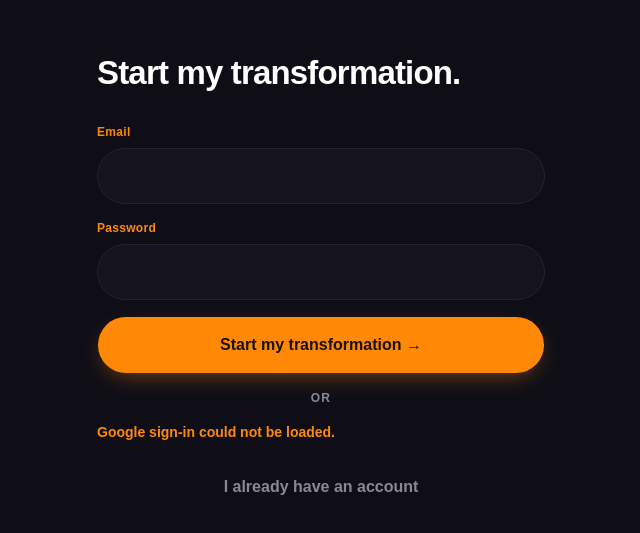
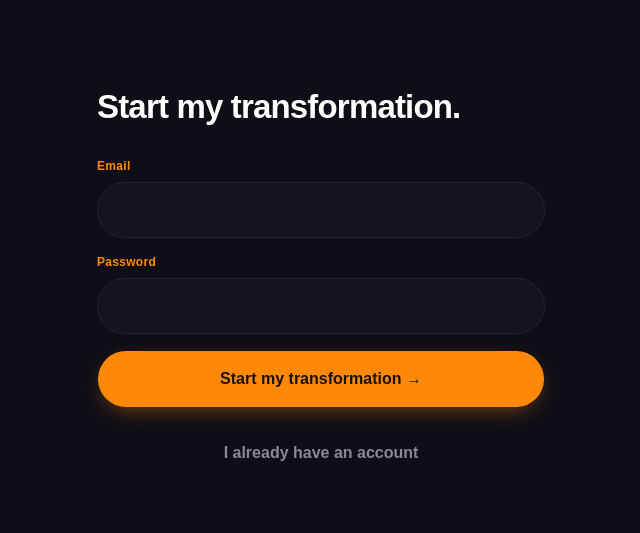
Before and after one commit to lisandromarina/youareunstoppable-frontend, a React (Vite) app: page /register in a window 1280 px wide. Shown: the part 115-648 px from the top of the page, without its empty margins (319-959 px from the left). Built offline with nearby package versions, Linux system fonts and the light colour scheme; no server answers.

Commit message:
change vite from env:

```diff
--- a/src/components/GoogleButton.tsx
+++ b/src/components/GoogleButton.tsx
@@ -44,7 +44,7 @@ function GoogleMark() {
 }
 
 export function GoogleButton({ disabled = false, onCredential }: GoogleButtonProps) {
-  const clientId = import.meta.env.VITE_GOOGLE_CLIENT_ID
+  const clientId = import.meta.env.GOOGLE_CLIENT_ID
   const host = useRef<HTMLDivElement>(null)
   const onCredentialRef = useRef(onCredential)
   const disabledRef = useRef(disabled)
--- a/src/pages/CredentialScreen.tsx
+++ b/src/pages/CredentialScreen.tsx
@@ -35,7 +35,7 @@ export function CredentialScreen({
   const [password, setPassword] = useState('')
   const [error, setError] = useState<string | null>(null)
   const [pending, setPending] = useState(false)
-  const googleReady = Boolean(import.meta.env.VITE_GOOGLE_CLIENT_ID)
+  const googleReady = Boolean(import.meta.env.GOOGLE_CLIENT_ID)
 
   async function submit(event: FormEvent<HTMLFormElement>) {
     event.preventDefault()
--- a/vite.config.ts
+++ b/vite.config.ts
@@ -4,6 +4,7 @@ import { fileURLToPath } from 'node:url'
 import { defineConfig } from 'vite'
 
 export default defineConfig({
+  envPrefix: ['VITE_', 'GOOGLE_CLIENT_ID'],
   plugins: [react(), tailwindcss()],
   resolve: {
     alias: {
```
Also changed, not shown: 3 other files (tests, documents, lock files or other folders).
